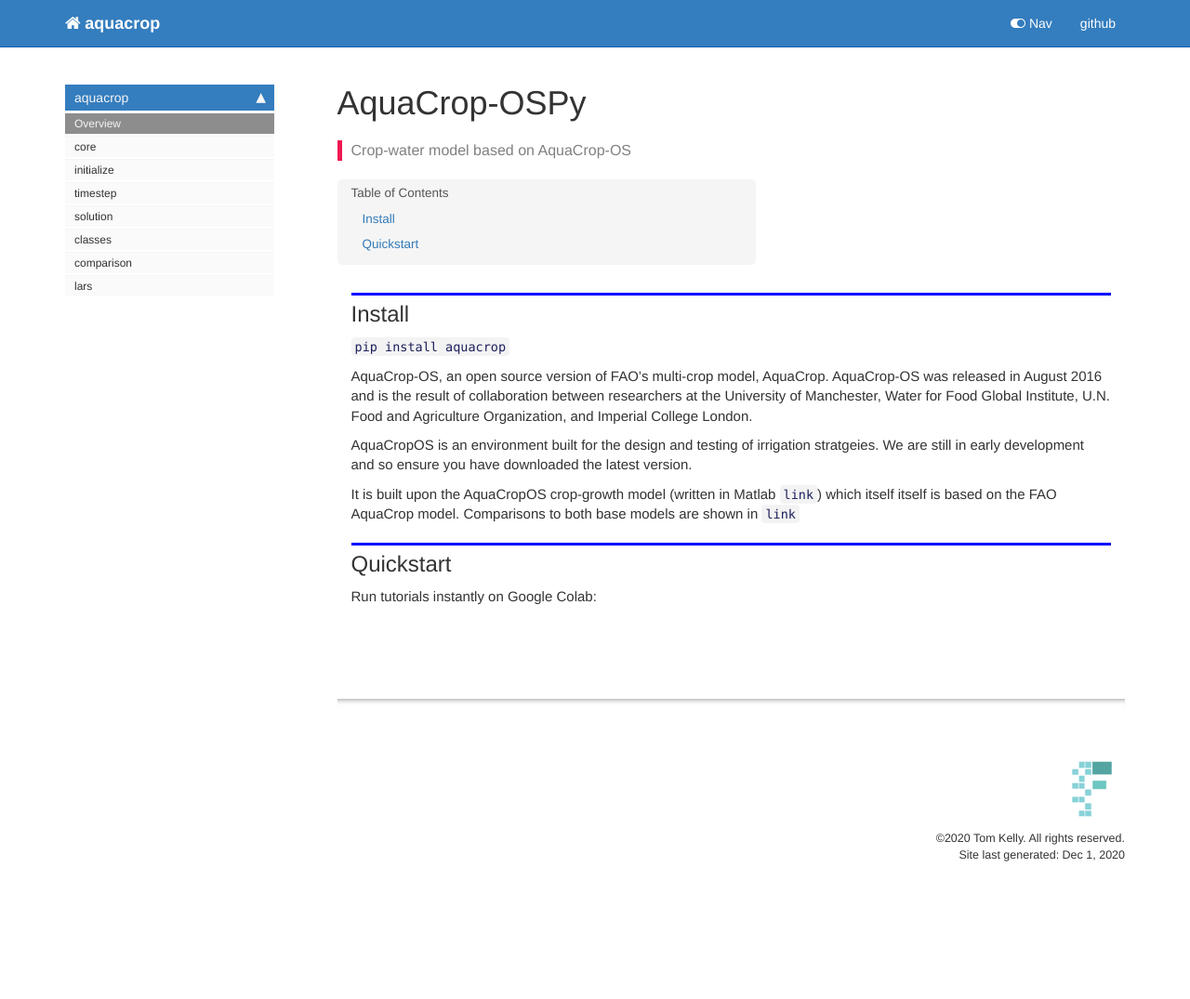
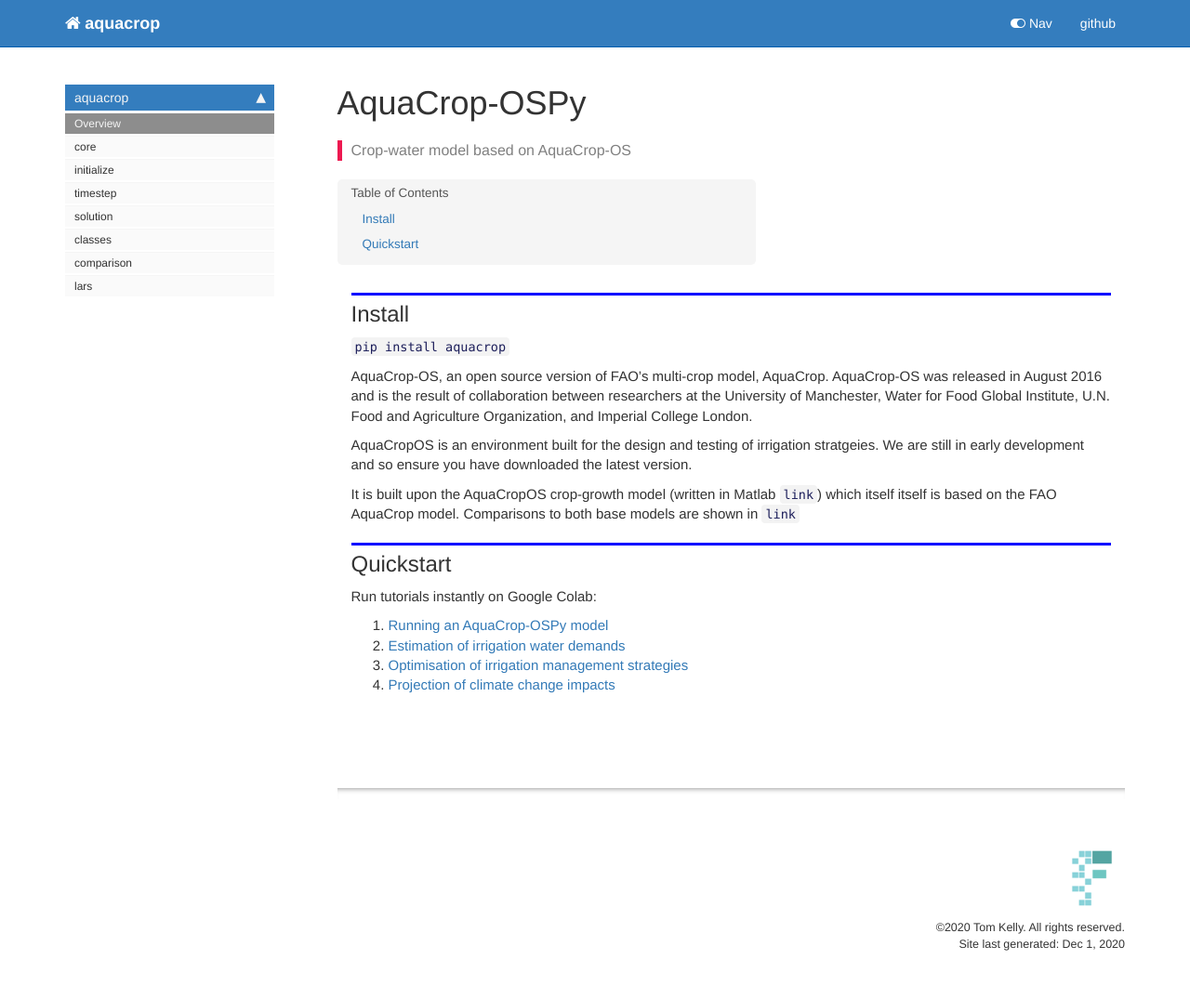
Before and after one commit to aquacropos/aquacrop, a Jekyll site: the page built from docs/index.html, in a window 1280 px wide. Shown: the whole page at 93% size. Built offline with Jekyll 4.4.1, drawn with Linux system fonts in a browser that asks for light colours; nearby versions of some CDN libraries; comment, search, counter and statistics services are not loaded; before the commit the page ends 980 px from its top, so only the background shows below that.

Commit message:
tutorials update

```diff
--- a/docs/index.html
+++ b/docs/index.html
@@ -58,4 +58,16 @@ nb_path: "nbs/index.ipynb"
 </div>
 </div>
 </div>
+<div class="cell border-box-sizing text_cell rendered"><div class="inner_cell">
+<div class="text_cell_render border-box-sizing rendered_html">
+<ol>
+<li><a href=https://colab.research.google.com/github/thomasdkelly/aquacrop/blob/master/tutorials/AquaCrop_OSPy_Notebook_1.ipynb>Running an AquaCrop-OSPy model</a></li>
+<li><a href=https://colab.research.google.com/github/thomasdkelly/aquacrop/blob/master/tutorials/AquaCrop_OSPy_Notebook_2.ipynb>Estimation of irrigation water demands</a></li>
+<li><a href=https://colab.research.google.com/github/thomasdkelly/aquacrop/blob/master/tutorials/AquaCrop_OSPy_Notebook_3.ipynb>Optimisation of irrigation management strategies</a></li>
+<li><a href=https://colab.research.google.com/github/thomasdkelly/aquacrop/blob/master/tutorials/AquaCrop_OSPy_Notebook_4.ipynb>Projection of climate change impacts</a></li>
+</ol>
+
 </div>
+</div>
+</div>
+</div>
```
Also changed, not shown: README.md, 5 other files.
